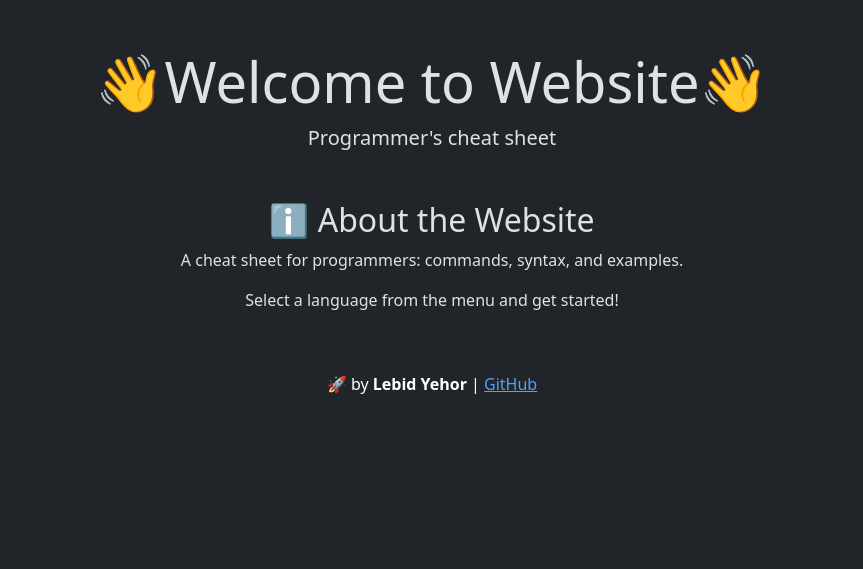
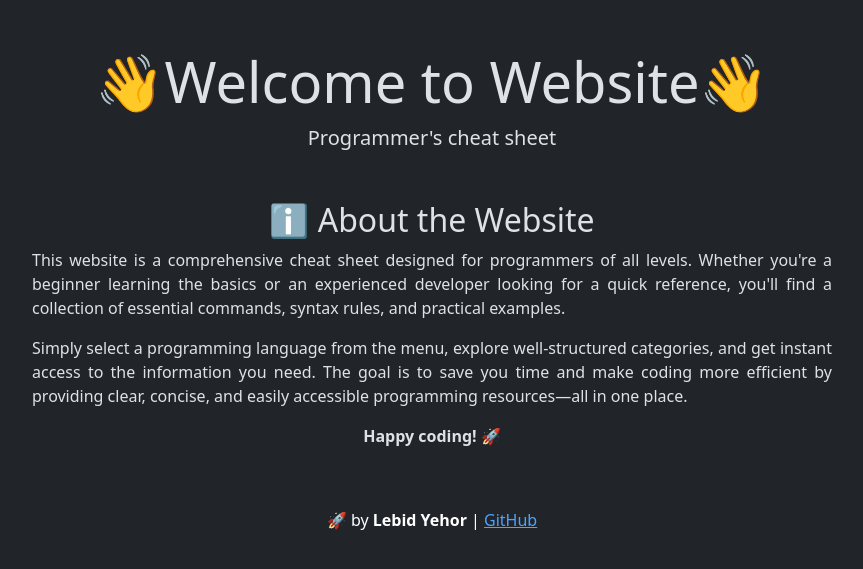
Before and after one commit to SilentKeeper1/NoteHub, a Flask app: page / in a window 1280 px wide. Shown: the part 56-625 px from the top of the page, without its empty margins (208-1071 px from the left). Run offline with Flask 3, Linux system fonts and the light colour scheme.

Commit message:
project websites

```diff
--- a/NoteHub/templates/index.html
+++ b/NoteHub/templates/index.html
@@ -36,10 +36,19 @@
   <h1 class="display-4">👋Welcome to Website👋</h1>
   <p class="lead">Programmer's cheat sheet</p>
 </div>
-    <section style="text-align: center; margin-top: 20px;">
-    <h2>ℹ️ About the Website</h2>
-    <p>A cheat sheet for programmers: commands, syntax, and examples.</p>
-    <p>Select a language from the menu and get started!</p>
+<section style="max-width: 800px; margin: auto;">
+    <h2 style="text-align: center;">ℹ️ About the Website</h2>
+    <p style="text-align: justify;">
+        This website is a comprehensive cheat sheet designed for programmers of all levels. Whether you're a beginner
+        learning the basics or an experienced developer looking for a quick reference, you'll find a collection of
+        essential commands, syntax rules, and practical examples.
+    </p>
+    <p style="text-align: justify;">
+        Simply select a programming language from the menu, explore well-structured categories, and get instant access
+        to the information you need. The goal is to save you time and make coding more efficient by providing clear,
+        concise, and easily accessible programming resources—all in one place.
+    </p>
+    <p style="text-align: center; font-weight: bold;">Happy coding! 🚀</p>
 </section>
     <footer style="text-align: center; padding: 10px; margin-top: 50px; color: white;">
     <p>🚀 by <strong>Lebid Yehor</strong> | <a href="https://github.com/SilentKeeper1" target="_blank" style="color: #4ea3ff;">GitHub</a></p>
```
